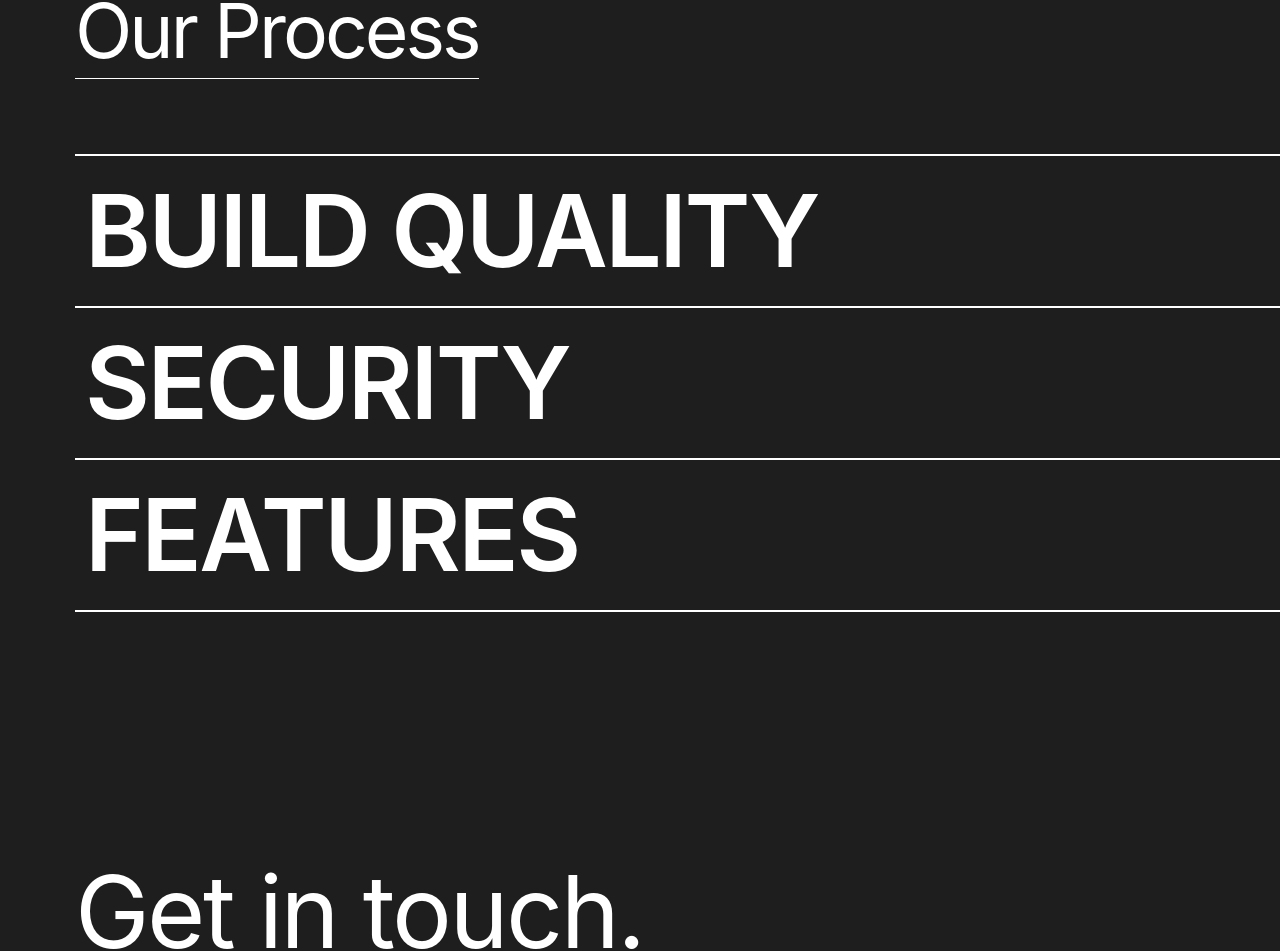
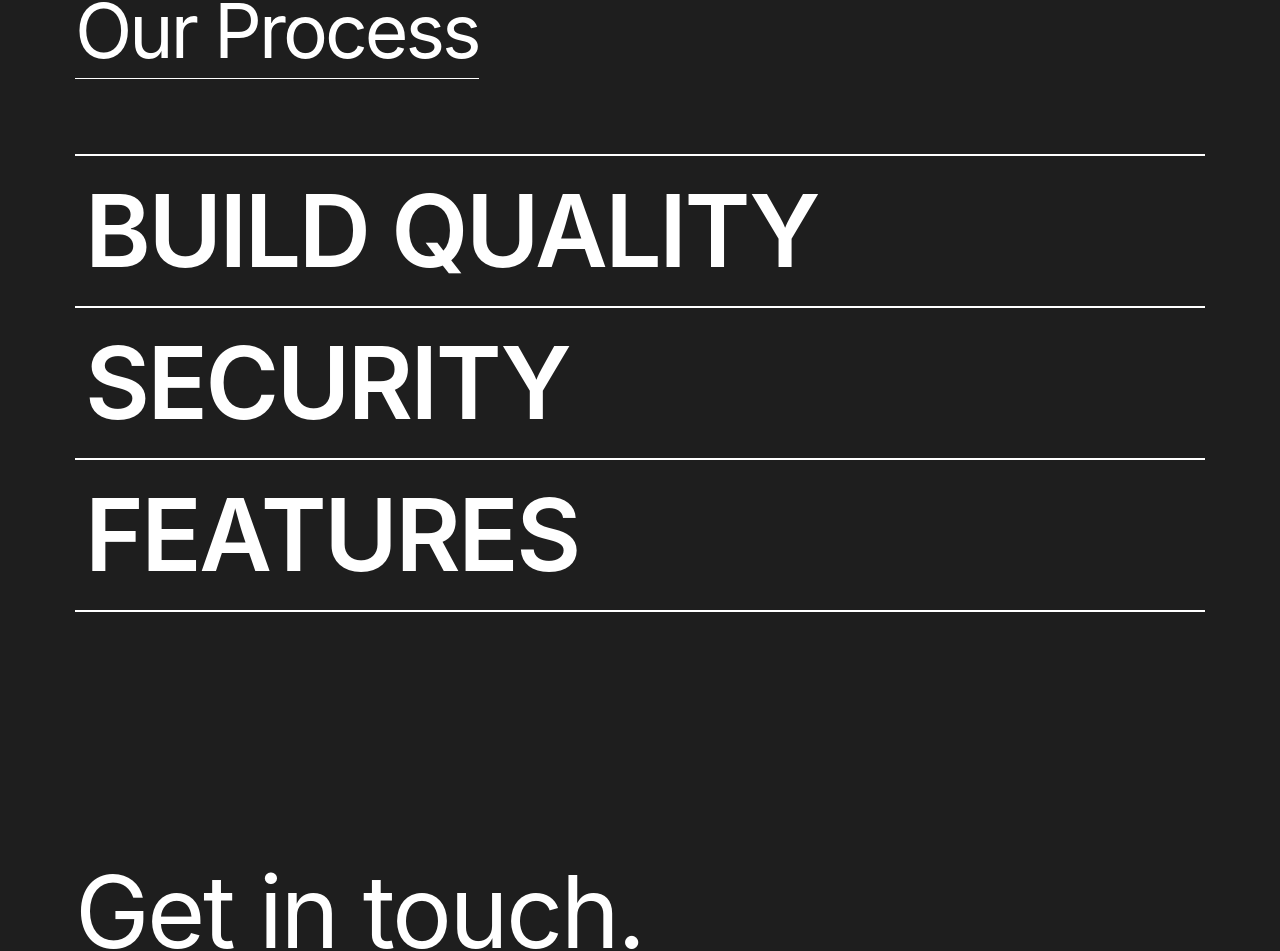
Before and after one commit to Carl-with-a-C/FlexBox.com, a React (Create React App) app: page / in a window 1280 px wide. Shown: the part 4845-5796 px from the top of the page. Built offline with nearby package versions, Linux system fonts and the light colour scheme; a web font is replaced by a local one.

Commit message:
product blocks are now full available width and fit all screens

```diff
--- a/src/components/ProcessBlock.jsx
+++ b/src/components/ProcessBlock.jsx
@@ -43,7 +43,7 @@ export const ProcessBlock = ({ header, imgUrl, blurb }) => {
         variants={block}
         initial="hidden"
         animate="visible"
-        className={"process-block--container"}
+        className={"process-block--container-open"}
         onClick={handleClick}
       >
         <motion.h2 className={"process-block--header"}>{`${header}`}</motion.h2>
--- a/src/components/Products.jsx
+++ b/src/components/Products.jsx
@@ -52,7 +52,7 @@ export const Products = () => {
           viewport={{ once: true }}
         ></motion.span>
       </motion.div>
-      <motion.div variants={dividers} className="process-block-container">
+      <motion.div variants={dividers} className="process-block--container">
         <motion.span
           key={1}
           variants={divider}
--- a/src/sass/components/processBlock.scss
+++ b/src/sass/components/processBlock.scss
@@ -2,12 +2,14 @@
   display: flex;
   flex-direction: column;
   justify-content: center;
-  padding: 2rem;
-  gap: 2rem;
   width: 100%;
+}
+
+.process-block--container-open {
+  padding: 4rem;
+  overflow: hidden;
   background-color: $white;
   color: $background;
-  overflow: hidden;
 }
 
 .process-block--container p {
@@ -19,8 +21,10 @@
 
 .process-block--container-closed {
   padding: 2rem;
-  width: calc(100vw - 4rem);
+  background-color: $background;
+  color: $white;
   overflow: hidden;
+  width: 100%;
 }
 
 .process-block--container-closed:hover {
```
